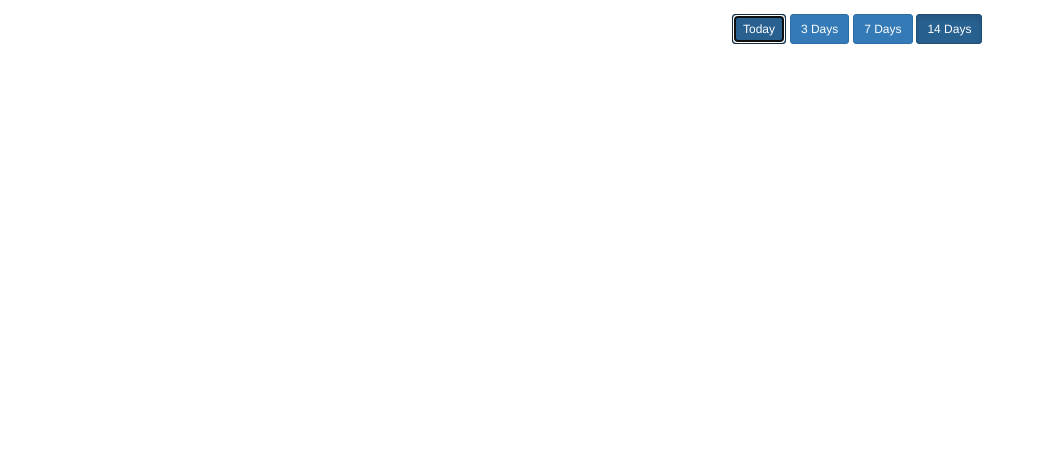
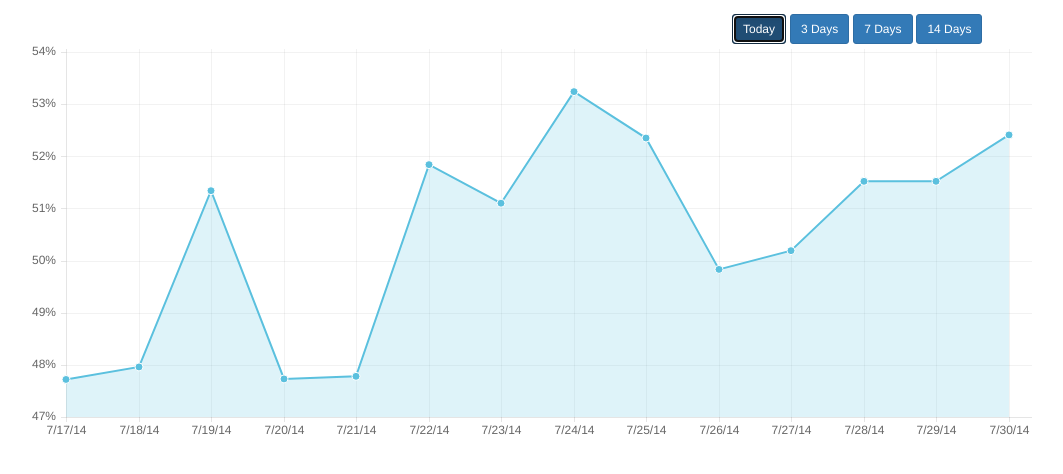
Before and after one commit to rezaf/ui_challenge, a plain HTML site: page index.html in a window 1280 px wide. Both pictures are taken after a click on the button "Today". Shown: the whole page, without its empty margins (8-1071 px from the left). Drawn offline with nearby package versions, Linux system fonts and the light colour scheme.

Commit message:
updated syntax

```diff
--- a/index.html
+++ b/index.html
@@ -28,6 +28,5 @@
     </div>
     <canvas id="myChart" width="1000" height="400"></canvas>
     <script src="lib/main.js"></script>
-    <script src="lib/button_press.js"></script>
   </body>
 </html>
--- a/lib/main.js
+++ b/lib/main.js
@@ -1,5 +1,4 @@
 (function() {
-  var showData = Plots.showData = function(){
   var ctx = $("#myChart").get(0).getContext("2d");
   var pressedButton = "fourteen";
 
@@ -26,7 +25,7 @@
         dataPointPercent = (dataPoints[i] / numTotalDataPoints[i] * 100)
                             .round(2);
         dataPointsPercents.push(dataPointPercent);
-        }
+      };
 
       switch (pressedButton) {
         case "fourteen":
@@ -45,7 +44,7 @@
           var shownDates = dates[14];
           var dataPointsShown = dataPointsPercents[14];
           break;
-        }
+      };
 
       var data = {
         labels: shownDates,
@@ -61,7 +60,7 @@
             data: dataPointsShown
           }
         ]
-        }
+      };
 
       var myLineChart = new Chart(ctx).Line(data, {
         tooltipTemplate: "<%= value %>%",
@@ -70,12 +69,11 @@
       });
     }
   });
-  }
 
   $('.btn').on('click', function(){
     $('.active').button('toggle');
     $(this).button('toggle');
     pressedButton = $('.active').prop('id');
-    Plots.showData();
+    myLineChart.update();
   });
 }());
```
Lines whose indentation alone changed are shown as unchanged.
